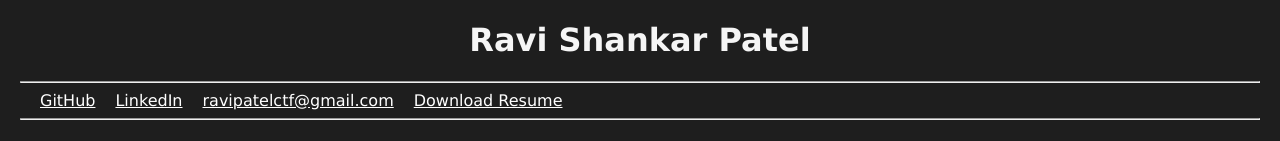
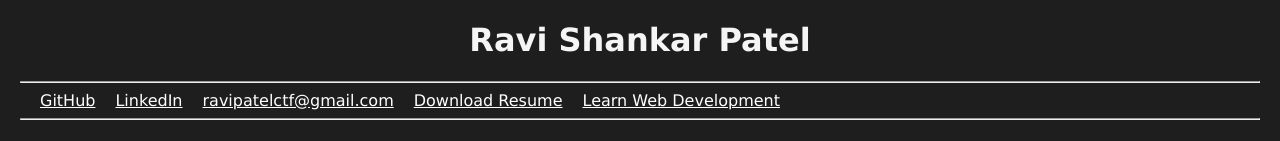
Before and after one commit to ravipatelCTF/ravipatelCTF.github.io, a plain HTML site: page index.html in a window 1280 px wide. Shown: the top 141 px of the page. Drawn offline with Linux system fonts and the light colour scheme; grey boxes are pictures that could not be loaded; a script that the page names is missing.

Commit message:
Update index.html

```diff
--- a/index.html
+++ b/index.html
@@ -18,6 +18,7 @@
                 <a href="https://www.linkedin.com/in/ravipatelctf/">LinkedIn</a>
                 <a href="https://ravipatelctf@gmail.com">ravipatelctf@gmail.com</a>
                 <a href="https://drive.google.com/file/d/1W0Dm-PWgimGfwB9KMwfkJSm7Do65pARy/view?usp=sharing">Download Resume</a>
+                <a href="https://webdevforbeginners.hashnode.space">Learn Web Development</a>
             </nav>
             </div>
             <hr>
```
